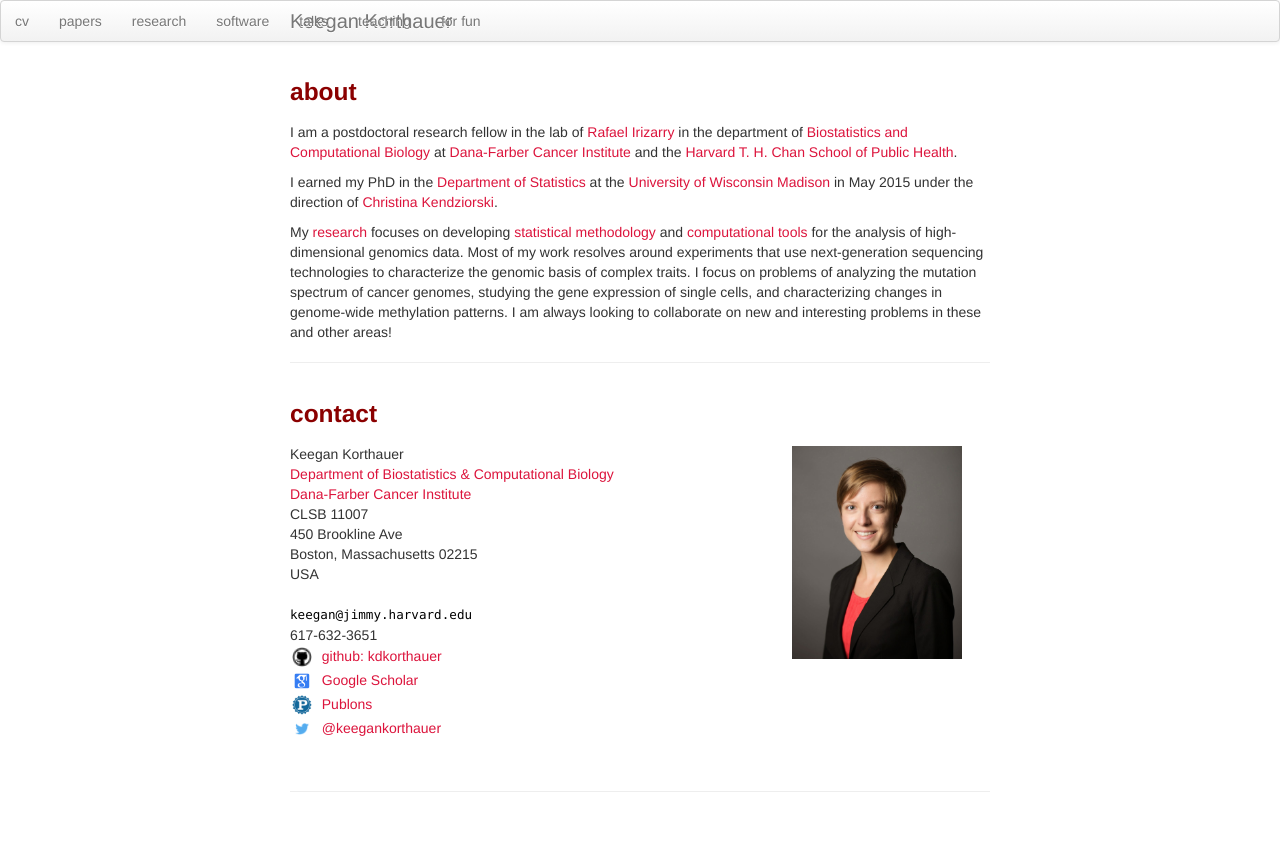
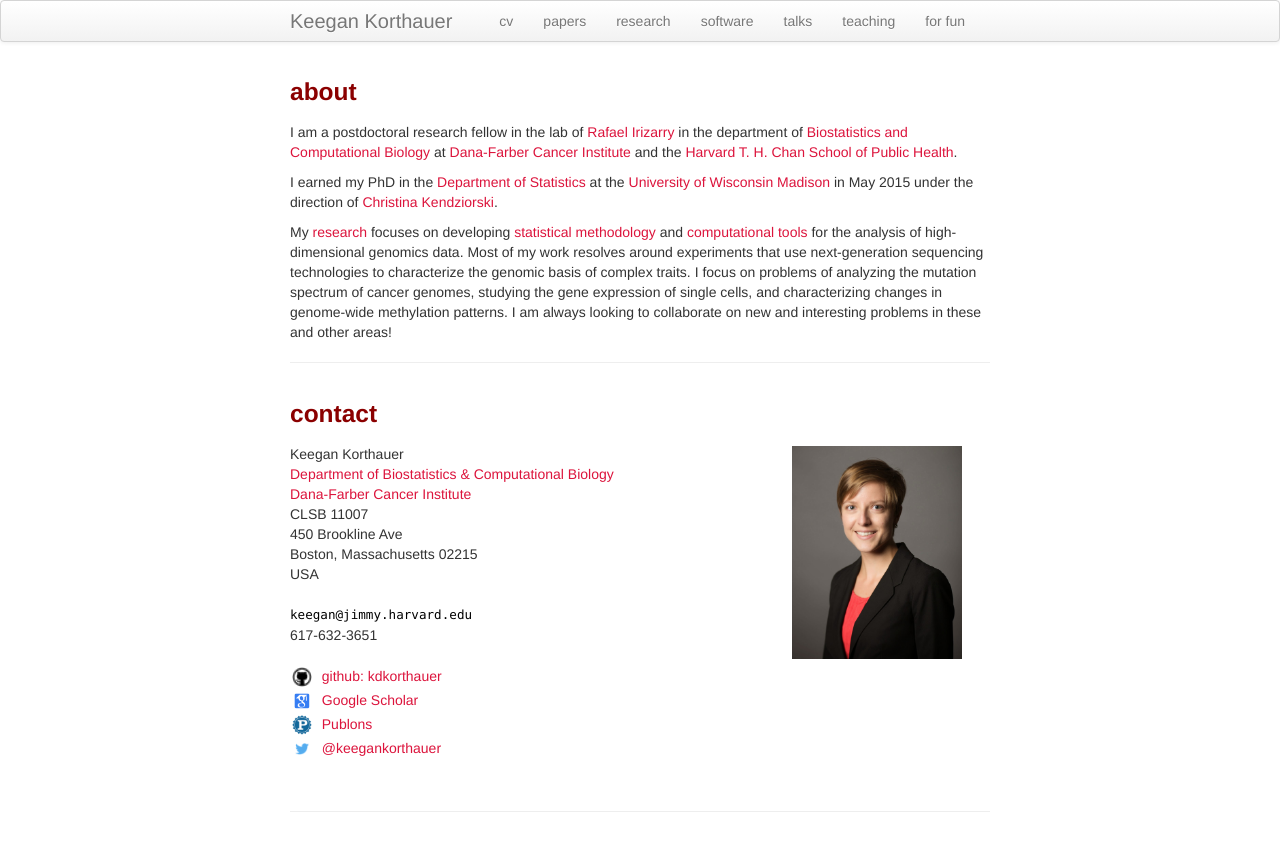
Before and after one commit to kdkorthauer/kdkorthauer.github.io, a Jekyll site: the page built from index.md, in a window 1280 px wide. Shown: the top 851 px of the page. Built offline with Jekyll 4.4.1, drawn with Linux system fonts in a browser that asks for light colours.

Commit message:
retry fixed navbar

```diff
--- a/_includes/themes/twitter/default.html
+++ b/_includes/themes/twitter/default.html
@@ -32,7 +32,7 @@
       <div class="navbar-inner">
         <div class="container-narrow">
           <a class="brand" href="{{ HOME_PATH }}">{{ site.title }}</a>
-            <ul class="nav">
+            <ul class="nav navbar-fixed-top">
               <li><a href="{{ BASE_PATH }}/cv-korthauer.pdf">cv</a></li>
               <li><a href="{{ BASE_PATH }}/pages/papers.html">papers</a></li>
               <li><a href="{{ BASE_PATH }}/pages/research.html">research</a></li>
--- a/assets/themes/twitter/css/style.css
+++ b/assets/themes/twitter/css/style.css
@@ -7,8 +7,7 @@
   margin: 30px 0; }
 
 .navbar .nav {
-  float: right;
-  position: fixed; }
+  float: right;}
 
 /* posts index */
 .post > h3.title {
--- a/index.md
+++ b/index.md
@@ -41,16 +41,12 @@ My [research](pages/research.html) focuses on developing [statistical methodolog
         <code>kee</code><b>I</b><code>gan</code><b>don't</b><code>@</code><b>want</b><code>jim</code><b>spam!
         </b><code>my</code><b>So</b><code>.</code><b>please</b><code>harv</code><b>leave
         </b><code>ard</code><b>me</b><code>.</code><b>alone</b><code>e</code><b>!</b><code>du</code><br/>
-        617-632-3651<br/>
+        617-632-3651<br/><br/>
             </div>
-        <a href="https://github.com/kdkorthauer"><img style="width:20px;height:20px;" src="../assets/img/github.png" title="GitHub logo"></a>&nbsp;
-                 <a href="https://github.com/kdkorthauer">github: kdkorthauer</a><br/>
-        <a href="https://scholar.google.com/citations?user=spd-KjUAAAAJ&hl=en"><img style="width:20px;height:20px;" src="../assets/img/scholar.png" title="Google Scholar logo"></a>&nbsp;
-                 <a href="https://scholar.google.com/citations?user=spd-KjUAAAAJ&hl=en">Google Scholar</a><br/>
-        <a href="https://publons.com/author/1335173/keegan-korthauer#profile"><img style="width:20px;height:20px;" src="../assets/img/publons.png" title="Publons logo"></a>&nbsp;
-                 <a href="https://publons.com/author/1335173/keegan-korthauer#profile">Publons</a><br/>
-        <a href="https://twitter.com/keegankorthauer"><img style="width:20px;height:20px;" src="../assets/img/twitter.png" title="Twitter logo"></a>&nbsp;
-                 <a href="https://twitter.com/keegankorthauer">@keegankorthauer</a><br/><br/>
+        <a href="https://github.com/kdkorthauer"><img style="width:20px;height:20px;" src="../assets/img/github.png" title="GitHub logo">&nbsp; github: kdkorthauer</a><br/>
+        <a href="https://scholar.google.com/citations?user=spd-KjUAAAAJ&hl=en"><img style="width:20px;height:20px;" src="../assets/img/scholar.png" title="Google Scholar logo">&nbsp; Google Scholar</a><br/>
+        <a href="https://publons.com/author/1335173/keegan-korthauer#profile"><img style="width:20px;height:20px;" src="../assets/img/publons.png" title="Publons logo">&nbsp; Publons</a><br/>
+        <a href="https://twitter.com/keegankorthauer"><img style="width:20px;height:20px;" src="../assets/img/twitter.png" title="Twitter logo">&nbsp; @keegankorthauer</a><br/><br/>
         </div>
 
         <div class="span2">
```
